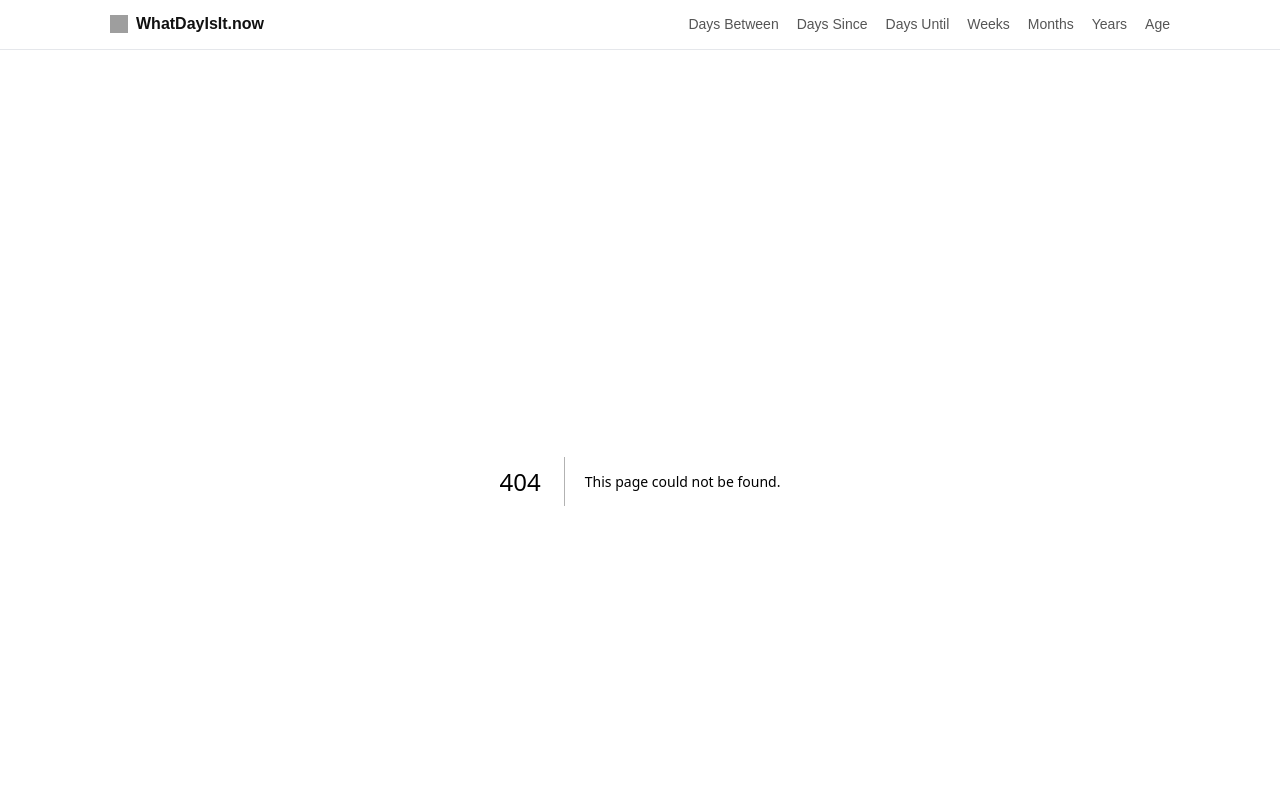
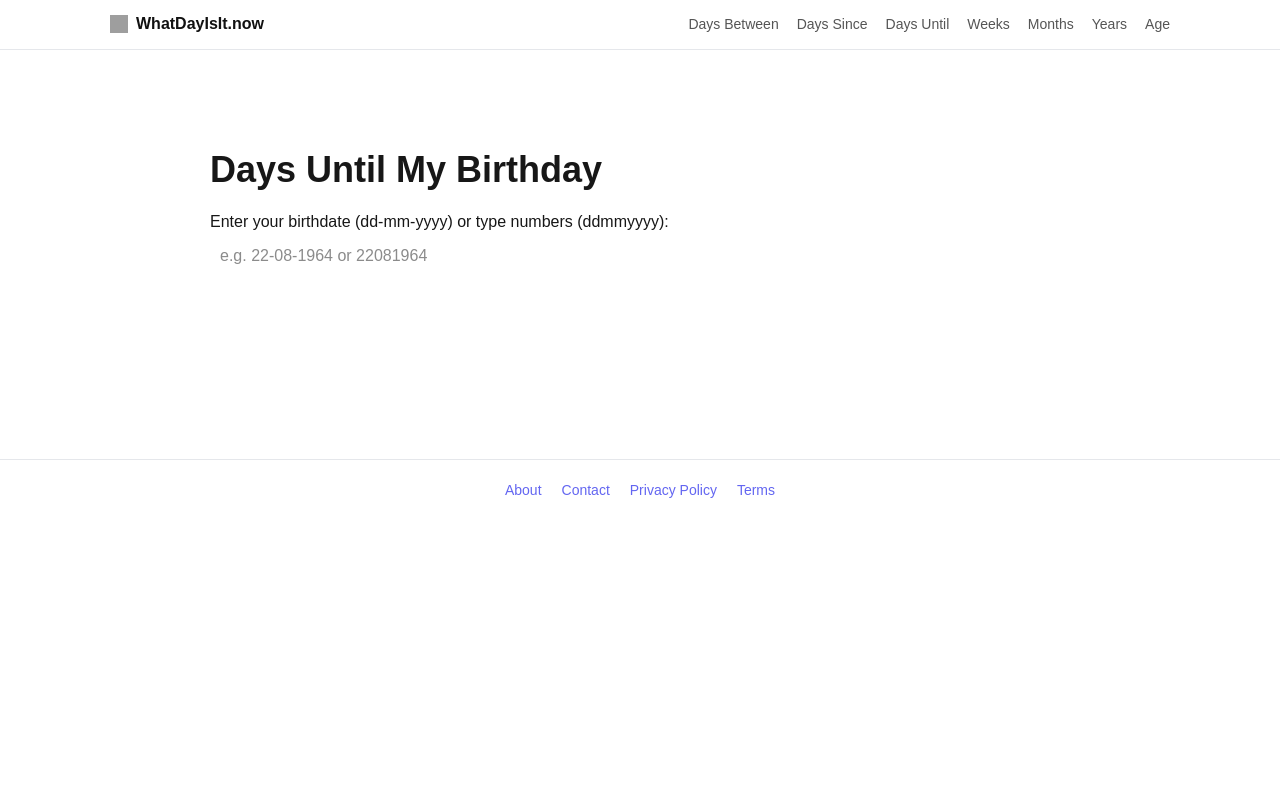
Before and after one commit to bosmeel/whatdayisit-now, a Next.js app: page /days-until-my-birthday in a window 1280 px wide. Before the commit this address had no page. Shown: the top 800 px of the page. Built offline with nearby package versions, Linux system fonts and the light colour scheme; grey boxes are pictures that could not be loaded.

Commit message:
Add days-until-my-birthday calculator

```diff
--- /dev/null
+++ b/app/days-until-my-birthday/page.tsx
@@ -0,0 +1,184 @@
+"use client";
+
+import { useMemo, useState } from "react";
+
+export const metadata = {
+  title: "Days Until My Birthday",
+  description: "Enter your birthdate to see how many days until your next birthday and your age in multiple formats.",
+};
+
+function toMidday(d: Date) {
+  return new Date(d.getFullYear(), d.getMonth(), d.getDate(), 12, 0, 0, 0);
+}
+
+function parseFlexibleBirthdate(raw: string) {
+  const v = raw.trim();
+  if (!v) return null;
+
+  let dd: number, mm: number, yyyy: number;
+
+  if (/^\d{8}$/.test(v)) {
+    dd = Number(v.slice(0, 2));
+    mm = Number(v.slice(2, 4));
+    yyyy = Number(v.slice(4, 8));
+  } else {
+    const parts = v.split(/[-/.]/);
+    if (parts.length !== 3) return null;
+    dd = Number(parts[0]);
+    mm = Number(parts[1]);
+    yyyy = Number(parts[2]);
+  }
+
+  if (!Number.isInteger(dd) || !Number.isInteger(mm) || !Number.isInteger(yyyy)) return null;
+  if (yyyy < 1900 || yyyy > 2100) return null;
+  if (mm < 1 || mm > 12) return null;
+
+  const maxDay = new Date(yyyy, mm, 0).getDate();
+  if (dd < 1 || dd > maxDay) return null;
+
+  return { dd, mm, yyyy };
+}
+
+function daysUntilNextBirthday(b: { dd: number; mm: number; yyyy: number }) {
+  const now = toMidday(new Date());
+  const year = now.getFullYear();
+
+  let next = new Date(year, b.mm - 1, b.dd, 12, 0, 0, 0);
+  if (next.getTime() < now.getTime()) {
+    next = new Date(year + 1, b.mm - 1, b.dd, 12, 0, 0, 0);
+  }
+
+  const diff = next.getTime() - now.getTime();
+  return Math.ceil(diff / (1000 * 60 * 60 * 24));
+}
+
+function ageInDays(b: { dd: number; mm: number; yyyy: number }) {
+  const birth = toMidday(new Date(b.yyyy, b.mm - 1, b.dd));
+  const now = toMidday(new Date());
+  const diff = now.getTime() - birth.getTime();
+  return Math.floor(diff / (1000 * 60 * 60 * 24));
+}
+
+function ageYMD(b: { dd: number; mm: number; yyyy: number }) {
+  const birth = new Date(b.yyyy, b.mm - 1, b.dd, 12, 0, 0, 0);
+  const now = new Date();
+  const today = new Date(now.getFullYear(), now.getMonth(), now.getDate(), 12, 0, 0, 0);
+
+  let years = today.getFullYear() - birth.getFullYear();
+  let months = today.getMonth() - birth.getMonth();
+  let days = today.getDate() - birth.getDate();
+
+  if (days < 0) {
+    const prevMonthLastDay = new Date(today.getFullYear(), today.getMonth(), 0).getDate();
+    days += prevMonthLastDay;
+    months -= 1;
+  }
+
+  if (months < 0) {
+    months += 12;
+    years -= 1;
+  }
+
+  return { years, months, days };
+}
+
+function weeksDays(totalDays: number) {
+  const weeks = Math.floor(totalDays / 7);
+  const days = totalDays % 7;
+  return { weeks, days };
+}
+
+function buildYearsMonthsWeeksDays(b: { dd: number; mm: number; yyyy: number }) {
+  const { years, months } = ageYMD(b);
+
+  const start = new Date(b.yyyy, b.mm - 1, b.dd, 12, 0, 0, 0);
+  const afterYM = new Date(start);
+  afterYM.setFullYear(afterYM.getFullYear() + years);
+  afterYM.setMonth(afterYM.getMonth() + months);
+
+  const now = toMidday(new Date());
+  const diffDays = Math.floor((now.getTime() - afterYM.getTime()) / (1000 * 60 * 60 * 24));
+  const { weeks, days } = weeksDays(Math.max(0, diffDays));
+
+  return { years, months, weeks, days };
+}
+
+export default function Page() {
+  const [birthdate, setBirthdate] = useState("");
+
+  const result = useMemo(() => {
+    const b = parseFlexibleBirthdate(birthdate);
+    if (!b) return null;
+
+    const until = daysUntilNextBirthday(b);
+    const totalDays = ageInDays(b);
+
+    const ymd = ageYMD(b);
+    const totalMonths = ymd.years * 12 + ymd.months;
+
+    const wdTotal = weeksDays(totalDays);
+    const ymwd = buildYearsMonthsWeeksDays(b);
+
+    return {
+      until,
+      years: ymwd.years,
+      months: ymwd.months,
+      weeks: ymwd.weeks,
+      days: ymwd.days,
+      totalDays,
+      totalMonths,
+      monthsDays: ymd.days,
+      totalWeeks: wdTotal.weeks,
+      weeksDays: wdTotal.days,
+    };
+  }, [birthdate]);
+
+  return (
+    <main style={{ maxWidth: 900, margin: "40px auto", padding: 20 }}>
+      <h1>Days Until My Birthday</h1>
+
+      <p>Enter your birthdate (dd-mm-yyyy) or type numbers (ddmmyyyy):</p>
+
+      <input
+        value={birthdate}
+        onChange={(e) => setBirthdate(e.target.value)}
+        placeholder="e.g. 22-08-1964 or 22081964"
+        inputMode="numeric"
+        style={{ padding: 10, width: "100%", maxWidth: 360 }}
+      />
+
+      {birthdate.trim().length > 0 && !result && (
+        <p style={{ marginTop: 14 }}>
+          Invalid date. Examples: <strong>22-08-1964</strong> or <strong>22081964</strong>.
+        </p>
+      )}
+
+      {result && (
+        <div style={{ marginTop: 20 }}>
+          <p>
+            Days until your next birthday: <strong>{result.until}</strong>
+          </p>
+
+          <h2>Your age now</h2>
+
+          <ul>
+            <li>
+              <strong>
+                {result.years} years, {result.months} months, {result.weeks} weeks and {result.days} days
+              </strong>
+            </li>
+            <li>
+              <strong>{result.totalDays}</strong> days
+            </li>
+            <li>
+              <strong>{result.totalMonths}</strong> months and <strong>{result.monthsDays}</strong> days
+            </li>
+            <li>
+              <strong>{result.totalWeeks}</strong> weeks and <strong>{result.weeksDays}</strong> days
+            </li>
+          </ul>
+        </div>
+      )}
+    </main>
+  );
+}
--- a/app/sitemap.ts
+++ b/app/sitemap.ts
@@ -42,6 +42,7 @@ export default function sitemap() {
     "/year-progress",
     "/what-is-a-leap-year",
     "/days-until-date",
+    "/days-until-my-birthday",
     `/how-many-days-left-in/${currentYear}`,
     `/how-many-weeks-left-in/${currentYear}`,
     "/privacy-policy",
```
